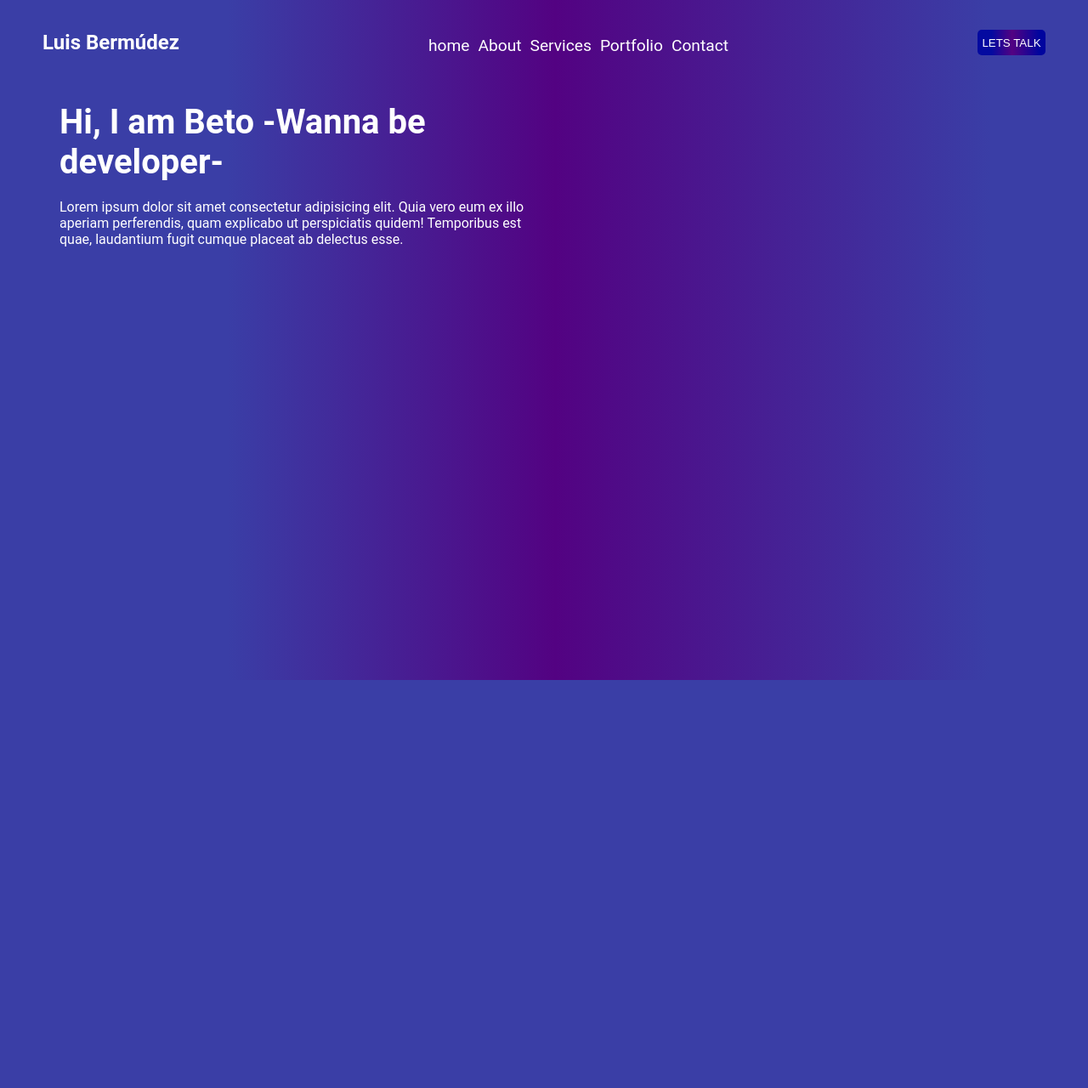
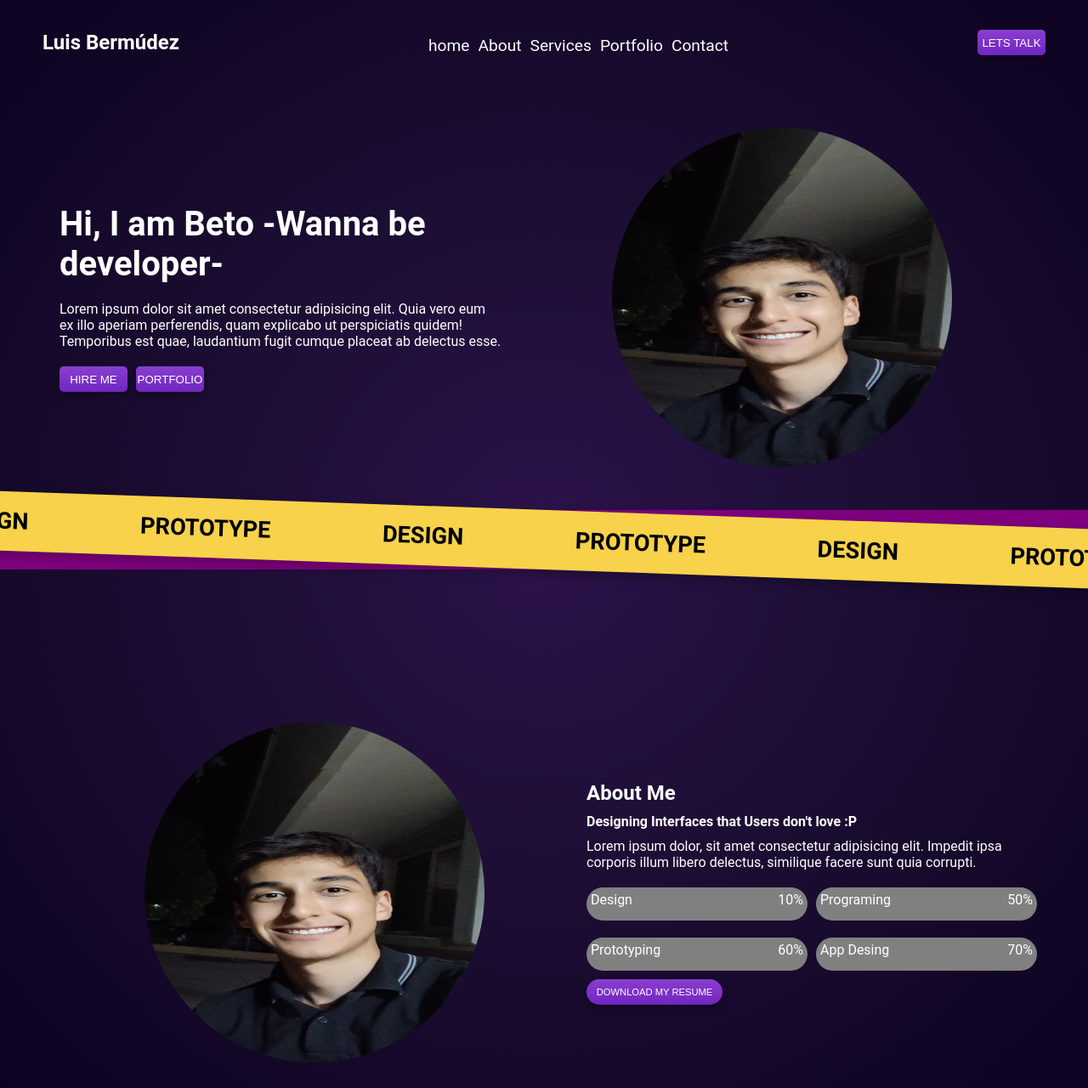
Before and after one commit to elchidoIIone/elchidoiione.github.io, a PHP site: page / in a window 1280 px wide. Shown: the whole page at 85% size. Before the commit the page ends 800 px from the top, so only its background shows below. Run offline with PHP 8.4, Linux system fonts and the light colour scheme.

Commit message:
Corregi los colores, termine la pagina home y about me

```diff
--- a/css/style.css
+++ b/css/style.css
@@ -5,11 +5,12 @@
 }
 section#home{
     height: 100vh;
-    background: #3a3ea6;
-    background: linear-gradient(90deg, rgba(58, 62, 166, 1) 21%, rgb(83, 2, 130) 51%, rgba(58, 62, 166, 1) 91%);
     padding: 0 50px 0 50px;
+    position: relative;
+    overflow: hidden;
 
 }
+
 section#home header{
     display: flex;
     justify-content: space-between;
@@ -42,12 +43,14 @@ button{
     border: none;
     color: white;
     background: #3a3ea6;
-    background: linear-gradient(90deg, rgb(4, 10, 160) 21%, rgb(83, 2, 130) 51%, rgb(0, 5, 158) 91%);
+    background: linear-gradient(180deg, #8A3ECF 0%, #7026C1 100%);
     text-transform: uppercase;
-    box-shadow: 5px 5px 10px 9rgb(0, 0, 0);
+    box-shadow: 0px 4px 8px rgba(0, 0, 0, 0.3);
+    cursor: pointer;
 }
 body{
     font-family: 'Roboto', sans-serif;
+    background: radial-gradient(circle, #2c134b, #1b0d31, #0d0221);
 }
 section#home #content{
     display: flex;
@@ -63,3 +66,113 @@ section#home #content div{
     flex: 1;
     padding: 20px;
 }
+section#home #content #myImgDiv{
+    justify-content: center;
+    align-items: center;
+    display: flex;
+    padding: 50px;
+}
+section#home #content div img{
+    width: 400px;
+    border-radius: 50%;
+    height: 400px;
+
+}
+section#home #content #buttons{
+    padding: 0;
+    display: flex;
+    gap: 10px;
+    margin-top: 20px;
+}
+section#home #prototype{
+    background-color: #f7d24a; /* Un tono de amarillo similar al de la imagen */
+    height: 70px; /* Ajusta el grosor del rectángulo */
+    display: flex; /* Activa Flexbox para distribuir los elementos */
+    justify-content: space-around; /* Distribuye el texto con espacio entre ellos */
+    align-items: center; /* Centra el texto verticalmente */
+    transform: rotate(2deg); /* Inclina el rectángulo ligeramente */
+    position: absolute; /* Permite posicionarlo de manera específica */
+    bottom: 10; /* Lo coloca en la parte inferior de la sección principal */
+    width: 120%; /* Ocupa todo el ancho de la pantalla */
+    /*Hola profe, en esta seccion si use gemini porque no se como darle el efecto a la linea amarilla que dice prototipo*/
+    left: -10%;
+    z-index: 2;
+    box-shadow: 0px 5px 15px rgba(0,0,0,0.3);
+}
+section#home #prototype span {
+    color: black;
+    font-weight: bold;
+    text-transform: uppercase;
+    white-space: nowrap;
+    font-size: 1.7rem;
+}
+section#home #purplerectangle{
+    /*En esta seccion ya la hice yo basandome en la otra */
+    background-color: purple;
+    height: 70px;
+    position: absolute;
+    bottom: 10;
+    width: 120%;
+    left: -10%;
+    z-index: 1;
+}
+section#aboutME{
+    height: 60vh;
+    padding: 0px 50px 0 50px;
+    position: relative;
+    overflow: hidden;
+
+}
+section#aboutME #test{
+    display: flex;
+    justify-content: space-between;
+    align-items: center;
+    color: white;
+
+}
+section#aboutME #test div{
+    flex: 1;
+}
+section#aboutME #imgaboutme{
+    justify-content: center;
+    align-items: center;
+    display: flex;
+    padding: 50px;
+}
+section#aboutME #test #imgaboutme img{
+    width: 400px;
+    border-radius: 50%;
+    height: 400px;
+}
+section#aboutME #test div h3{
+    font-size: 1.5rem;
+    margin-bottom: 10px;
+}
+section#aboutME #test div h4{
+    font-size: 1rem;
+    margin-bottom: 10px;
+}
+section#aboutME #test div p{
+    margin-bottom: 10px;
+}
+section#aboutME .subcontent2{
+    display: flex;
+    justify-content: space-between;
+    align-items: center;
+}
+section#aboutME .subcontent2 div{
+    display: flex;
+    align-items: center;
+    justify-content: space-between;
+    margin-top: 10px;
+    margin-bottom: 10px;
+    margin-right: 10px;
+    background-color: gray;
+    border-radius: 25px;
+    padding: 5px;
+}
+section#aboutME #test div button{
+    font-size: 0.7rem;
+    width: 10rem;
+    border-radius: 20px;
+}
--- a/index.html
+++ b/index.html
@@ -33,10 +33,47 @@
         <div>
             <h2>Hi, I am Beto -Wanna be developer-</h2>
             <p>Lorem ipsum dolor sit amet consectetur adipisicing elit. Quia vero eum ex illo aperiam perferendis, quam explicabo ut perspiciatis quidem! Temporibus est quae, laudantium fugit cumque placeat ab delectus esse.</p>
+            <div id="buttons">
+                <button>Hire Me</button>
+                <button>Portfolio</button>
+            </div>
+
         </div>
-        <div></div>
+        <div id="myImgDiv">
+            <img src="./img/me.jpg" alt="ME">
+        </div>
+    </div>
+    <div id="prototype">
+        <span>Design</span>
+        <span>Prototype</span>
+        <span>Design</span>
+        <span>Prototype</span>
+        <span>Design</span>
+        <span>Prototype</span>
+    </div>
+    <div id="purplerectangle">
     </div>
     </section>
-
+    <section id="aboutME">
+        <div id="test">
+            <div id="imgaboutme">
+                <img src="./img/me.jpg" alt="Me again">
+            </div>
+            <div>
+                <h3>About Me</h3>
+                <h4>Designing Interfaces that Users don't love :P</h4>
+                <p>Lorem ipsum dolor, sit amet consectetur adipisicing elit. Impedit ipsa corporis illum libero delectus, similique facere sunt quia corrupti.</p>
+                <div class="subcontent2">
+                    <div><p>Design</p><p>10%</p></div>
+                    <div><p>Programing</p><p>50%</p></div>
+                </div>
+                <div class="subcontent2">
+                    <div><p>Prototyping</p><p>60%</p></div>
+                    <div><p>App Desing</p><p>70%</p></div>
+                </div>
+                <button>Download My Resume</button>
+            </div>
+        </div>
+    </section>
 </body>
 </html>
```
Also changed, not shown: img/me.jpg (added).
